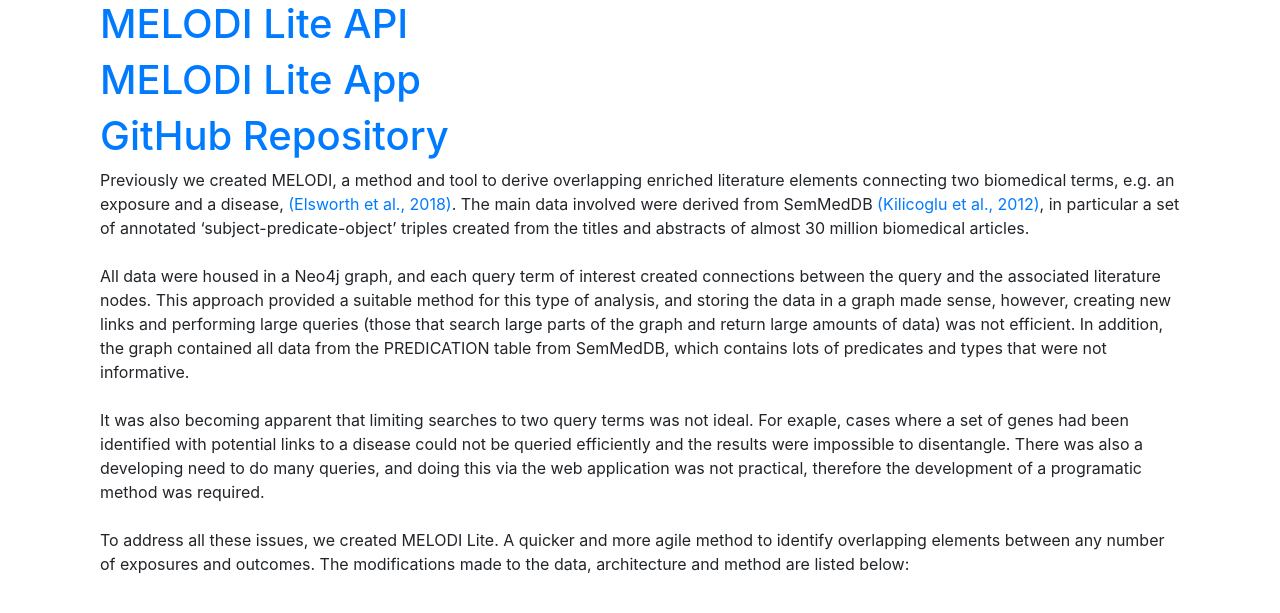
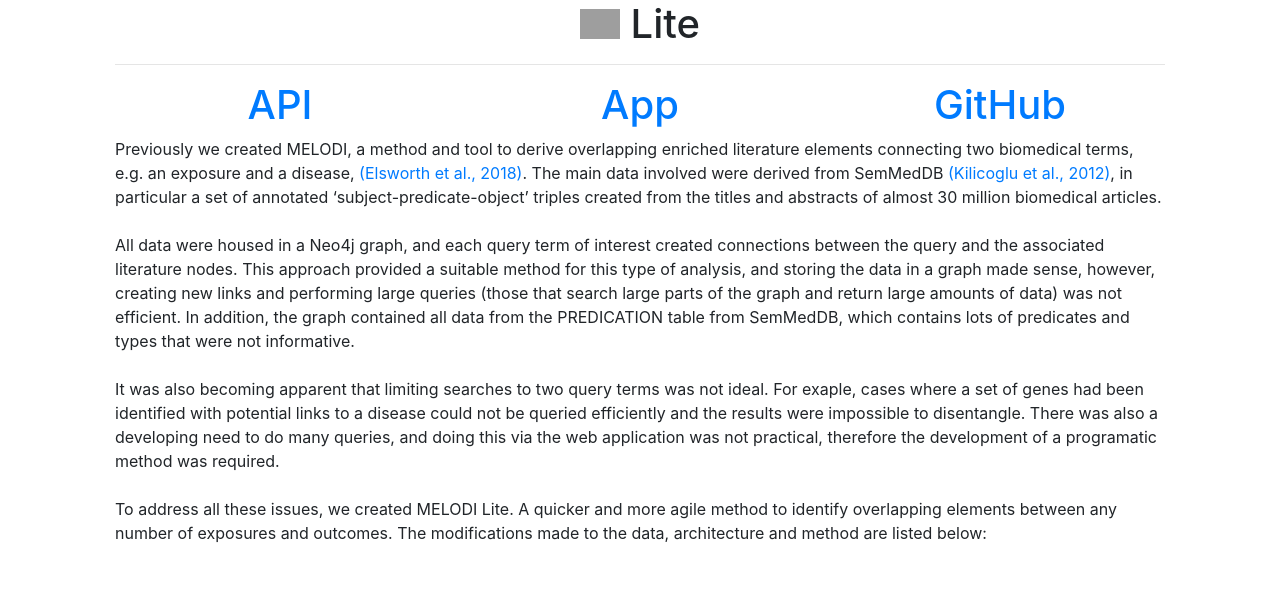
Before and after one commit to MRCIEU/MELODI-Presto, a Django app: page / in a window 1280 px wide. Shown: the top 613 px of the page. Run offline with Django 3.2, Linux system fonts and the light colour scheme; parts of the project's set-up code (start-up, migrations or seed data) failed here and were passed over; some libraries are stand-ins or nearby versions; grey boxes are pictures that could not be loaded.

Commit message:
switched to django 2.2.12

```diff
--- a/django_project/django_project/templates/django_project/index.html
+++ b/django_project/django_project/templates/django_project/index.html
@@ -1,9 +1,20 @@
 {% extends 'base.html' %}
 {% block content %}
+<div class="container">
+  <h1 class="text-center"><img src="http://melodi.biocompute.org.uk/static/browser/img/melodi_logo.png" alt="MELODI"  height="30" style="position: relative; top: -3px;"> Lite</h1>
+  <hr/>
+  <div class="row">
+  <div class="col-4 text-center">
+    <h1 class="hw--blue"><a href='/docs/'>{{index.api}}</a></h1>
+  </div>
+  <div class="col-4 text-center">
+    <h1 class="hw--blue"><a href='/app/overlap/'>{{index.app}}</a></h1>
+  </div>
+  <div class="col-4 text-center">
+    <h1 class="hw--blue"><a href='https://github.com/MRCIEU/MELODI-Lite'>{{index.repo}}</a></h1>
+  </div>
+</div>
 <main role='main'>
-  <h1 class="hw--blue"><a href='/docs/'>{{index.api}}</a></h1>
-  <h1 class="hw--blue"><a href='/app/overlap/'>{{index.app}}</a></h1>
-  <h1 class="hw--blue"><a href='https://github.com/MRCIEU/MELODI-Lite'>{{index.repo}}</a></h1>
   <p>
     Previously we created MELODI, a method and tool to derive overlapping enriched literature elements connecting two biomedical terms, e.g. an exposure and a disease, <a href="https://doi.org/10.1093/ije/dyx251">(Elsworth et al., 2018)</a>.
     The main data involved were derived from SemMedDB <a href="https://academic.oup.com/bioinformatics/article/28/23/3158/195282">(Kilicoglu et al., 2012)</a>, in particular a set of annotated ‘subject-predicate-object’ triples created from the titles and abstracts of almost 30 million biomedical articles.
--- a/django_project/django_project/views.py
+++ b/django_project/django_project/views.py
@@ -45,9 +45,9 @@
     template = loader.get_template('django_project/index.html')
     context = {
       'index': {
-        'api': 'MELODI Lite API',
-        'app': 'MELODI Lite App',
-        'repo': 'GitHub Repository'
+        'api': 'API',
+        'app': 'App',
+        'repo': 'GitHub'
       }
     }
     return HttpResponse(template.render(context, request))
--- a/environment.yml
+++ b/environment.yml
@@ -7,7 +7,6 @@
 dependencies:
   - python=3.7
   - scipy
-  - Django=2.2.3
   - gunicorn
   - djangorestframework
   - requests
@@ -18,3 +17,4 @@
   - pip
   - pip:
     - drf-yasg
+    - Django==2.2.12
--- a/requirements.txt
+++ b/requirements.txt
@@ -1,4 +1,4 @@
-Django==2.2.3
+Django==2.2.12
 gunicorn==19.7.0
 djangorestframework
 requests
```
